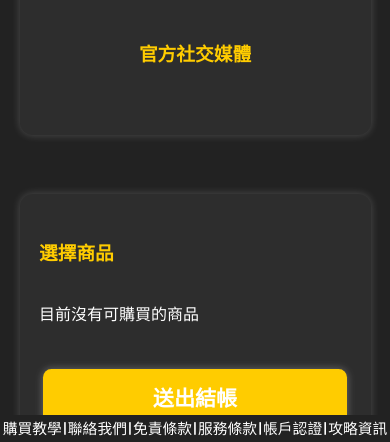
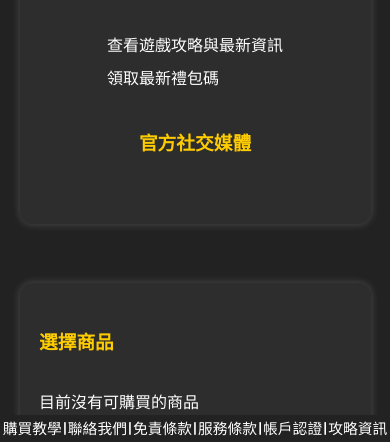
Before and after one commit to diva3322/ssbuy, a plain HTML site: page game-detail.html in a window 390 px wide. Shown: the part 402-844 px from the top of the page. Drawn offline with Linux system fonts and the light colour scheme.

Commit message:
Add files via upload

```diff
--- a/game-detail.html
+++ b/game-detail.html
@@ -45,13 +45,15 @@
       </ul>
     </div>
 
-    <!-- 第一格：遊戲資訊 -->
     <div class="info-box">
       <img id="gameLogo" src="default.jpg" alt="遊戲 LOGO" class="game-logo" />
-      <h2 id="gameTitle">未知遊戲</h2>
-      <h3>儲值須知</h3>
+      <h1 id="gameTitle">未知遊戲</h1> <h3>儲值須知</h3>
       <p id="gameDescription">
       </p>
+      <p class="game-links-container">
+		<a id="gameArticleLink" href="#">查看遊戲攻略與最新資訊</a>
+		<a id="gameGiftCodeLink" href="#">領取最新禮包碼</a>
+	  </p>
       <div class="social-media">
         <h3>官方社交媒體</h3>
         <p>
@@ -59,16 +61,13 @@
       </div>
     </div>
 
-    <!-- 第二格：商品選擇 -->
     <div class="products-box">
       <h3>選擇商品</h3>
       <div id="productList"></div>
 
-      <!-- ✅ 手機專用送出按鈕 -->
       <a href="https://lihi.cc/OjPRl" class="checkout-btn mobile-only">送出結帳</a>
     </div>
 
-    <!-- 第三格：登入資訊（桌機專用） -->
     <div class="login-box desktop-only">
       <h3>遊戲登入資訊</h3>
       <input type="text" id="gameName" readonly />
--- a/script.js
+++ b/script.js
@@ -40,12 +40,16 @@ document.addEventListener("DOMContentLoaded", () => {
     });
 
     // 錨點連結平滑滾動
-    document.querySelectorAll("a[href^='#']").forEach(anchor => {
-        anchor.addEventListener("click", function (e) {
-            e.preventDefault();
-            const target = document.querySelector(this.getAttribute("href"));
-            target?.scrollIntoView({ behavior: "smooth" });
-        });
+    // 修正：只對「純錨點」連結執行平滑滾動，避免干擾完整 URL 的連結
+    document.querySelectorAll("a[href]").forEach(anchor => { // 選擇所有有 href 屬性的 a 標籤
+        const href = anchor.getAttribute("href");
+        if (href && href.startsWith("#") && href.length > 1) { // 確保是純錨點連結 (e.g. #section1, 而非 # 或 #game)
+            anchor.addEventListener("click", function (e) {
+                e.preventDefault(); // 阻止預設跳轉行為
+                const target = document.querySelector(href);
+                target?.scrollIntoView({ behavior: "smooth" });
+            });
+        }
     });
 
     // ===== 頁面專屬邏輯 (只在特定頁面執行) ======
@@ -480,6 +484,16 @@ function loadGameDetails(gameName, game) {
         `;
     }
 
+	    // 新增：設定攻略與禮包碼連結
+    const gameArticleLink = document.getElementById("gameArticleLink");
+    if (gameArticleLink) {
+        gameArticleLink.href = `articles.html?game=${encodeURIComponent(gameName)}`;
+    }
+    const gameGiftCodeLink = document.getElementById("gameGiftCodeLink");
+    if (gameGiftCodeLink) {
+        gameGiftCodeLink.href = `gift-codes.html?game=${encodeURIComponent(gameName)}`;
+    }
+
     const socialContainer = document.querySelector(".social-media p");
     if (socialContainer) {
         const socialLinks = Object.entries(game.social).map(([name, url]) => {
--- a/style.css
+++ b/style.css
@@ -1178,6 +1178,30 @@ img.zoomable {
     margin: 0 0.5vh;            /* 左右間距 */
 }
 
+    .game-detail .game-links-container {
+        display: flex; /* 使用 Flexbox */
+        flex-direction: column; /* 垂直排列子元素 */
+        align-items: flex-start; /* 子元素靠左對齊 */
+        gap: 8px; /* 增加連結之間的垂直間距 */
+        margin-top: 1vh; /* 根據需要調整與上方內容的距離 */
+        margin-bottom: 1vh; /* 根據需要調整與下方內容的距離 */
+        text-align: left; /* 確保文字本身也是左對齊 */
+    }
+
+    .game-detail .game-links-container a {
+        display: block; /* 讓連結變成塊級元素，各自佔據一行 */
+        width: 100%; /* 寬度佔滿父容器 */
+        /* 移除或覆蓋任何會導致水平排版的屬性，例如 white-space: nowrap; */
+        white-space: normal; /* 允許文字換行 */
+        text-align: left; /* 確保連結文字靠左 */
+    }
+
+    /* 移除連結中間的 "|" 分隔符 */
+    .game-detail .game-links-container a + a {
+        /* 如果您在 HTML 中使用了 "|"，這裡無法直接移除，需要調整 HTML */
+        /* 如果您是想用 CSS 方式自動添加分隔符，則這裡可以控制 */
+    }
+
 /* ★ 針對小螢幕(≤1024px)：隱藏sidebar、顯示 mobile-top-bar */ /* 這一行是註解，標示小螢幕媒體查詢開始 */
 @media (max-width: 1024px) {
 
@@ -1193,6 +1217,30 @@ html, body {
     /* 針對 Internet Explorer 10+ 和 Edge */
     -ms-overflow-style: none;
 }
+
+    .game-detail .game-links-container {
+        display: flex; /* 使用 Flexbox */
+        flex-direction: column; /* 垂直排列子元素 */
+        align-items: flex-start; /* 子元素靠左對齊 */
+        gap: 8px; /* 增加連結之間的垂直間距 */
+        margin-top: 1vh; /* 根據需要調整與上方內容的距離 */
+        margin-bottom: 1vh; /* 根據需要調整與下方內容的距離 */
+        text-align: left; /* 確保文字本身也是左對齊 */
+    }
+
+    .game-detail .game-links-container a {
+        display: block; /* 讓連結變成塊級元素，各自佔據一行 */
+        width: 100%; /* 寬度佔滿父容器 */
+        /* 移除或覆蓋任何會導致水平排版的屬性，例如 white-space: nowrap; */
+        white-space: normal; /* 允許文字換行 */
+        text-align: left; /* 確保連結文字靠左 */
+    }
+
+    /* 移除連結中間的 "|" 分隔符 */
+    .game-detail .game-links-container a + a {
+        /* 如果您在 HTML 中使用了 "|"，這裡無法直接移除，需要調整 HTML */
+        /* 如果您是想用 CSS 方式自動添加分隔符，則這裡可以控制 */
+    }
 
 /* 針對基於 WebKit 的瀏覽器 (Chrome, Safari, Opera, 新版 Edge 等) */
 /* 這是針對 html 和 body 滾動條本身的一個偽元素 */
```
